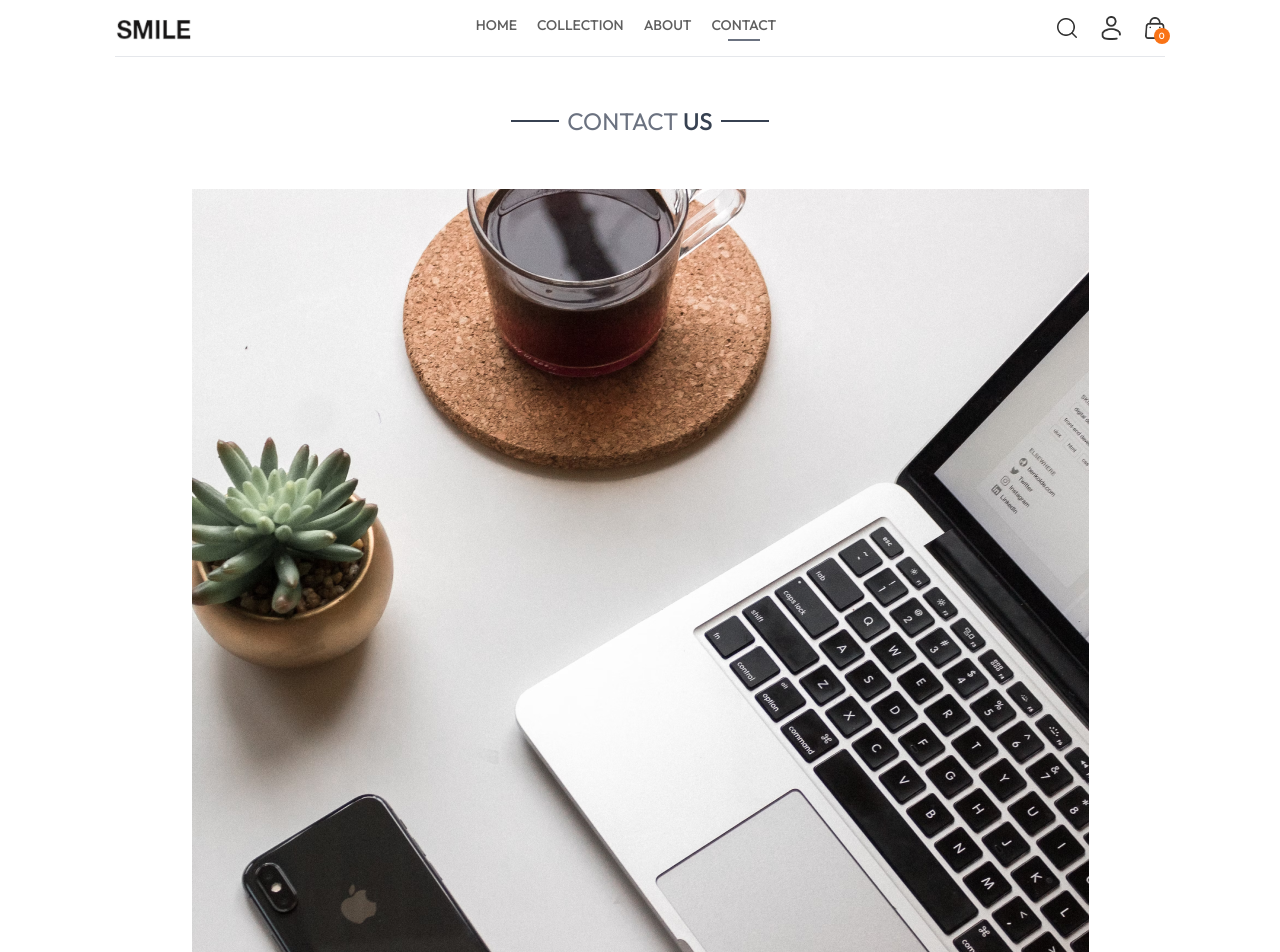
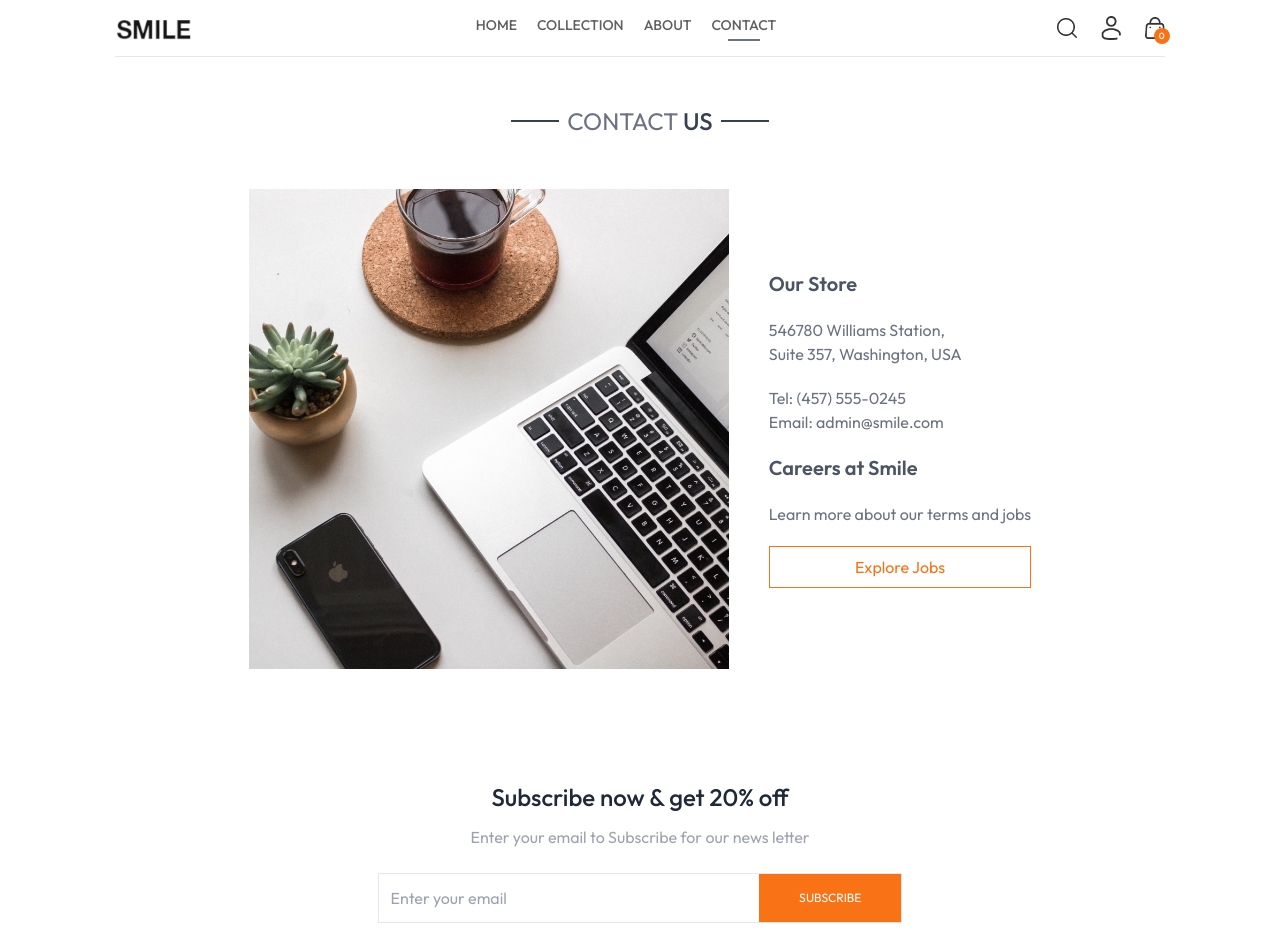
Before and after one commit to Gwolo-Julius/smile-app, a React (Vite) app: page /contact in a window 1280 px wide. Shown: the top 952 px of the page. Built offline with nearby package versions, Linux system fonts and the light colour scheme; a web font is replaced by a local one.

Commit message:
contact page completed

```diff
--- a/src/components/NewsLetterBox.jsx
+++ b/src/components/NewsLetterBox.jsx
@@ -24,7 +24,7 @@ const NewsLetterBox = () => {
           required
         />
         <button
-          className="bg-black text-white text-xs px-10 py-4"
+          className="bg-orange-500 text-white text-xs px-10 py-4"
           type="submit"
         >
           SUBSCRIBE
--- a/src/pages/Contact.jsx
+++ b/src/pages/Contact.jsx
@@ -1,18 +1,35 @@
-import React from 'react'
-import Title from '../components/Title'
-import { assets } from '../assets/assets'
+import React from "react";
+import Title from "../components/Title";
+import { assets } from "../assets/assets";
+import NewsLetterBox from "../components/NewsLetterBox";
 
 const Contact = () => {
   return (
     <div>
-      <div className='border-t text-center text-2xl pt-10'>
-        <Title text1={'CONTACT'} text2={'US'}/>
+      <div className="border-t text-center text-2xl pt-10">
+        <Title text1={"CONTACT"} text2={"US"} />
       </div>
-     <div className='flex flex-col md:flex-row justify-center gap-10 mb-28 my-10'>
-      <img src={assets.contact_img} alt="" />
-     </div>
+      <div className="flex flex-col md:flex-row justify-center gap-10 mb-28 my-10">
+        <img className="w-full max-w-[480px]" src={assets.contact_img} alt="" />
+        <div className="flex flex-col justify-center  gap-5">
+          <p className="font-semibold text-gray-600 text-xl">Our Store</p>
+          <p className="text-gray-500">
+            546780 Williams Station, <br />
+            Suite 357, Washington, USA
+          </p>
+          <p className="text-gray-500 ml-0 pl-0">
+            Tel: (457) 555-0245 <br /> Email: admin@smile.com
+          </p>
+          <p className="text-xl font-semibold text-gray-600">
+            Careers at Smile
+          </p>
+          <p className="text-gray-500">Learn more about our terms and jobs</p>
+          <button className="border border-orange-500 py-2 px-8 cursor-pointer text-orange-500  hover:text-white hover:bg-orange-500 transition-all duration-300">Explore Jobs</button>
+        </div>
+      </div>
+      <NewsLetterBox/>
     </div>
-  )
-}
+  );
+};
 
-export default Contact
+export default Contact;
```
